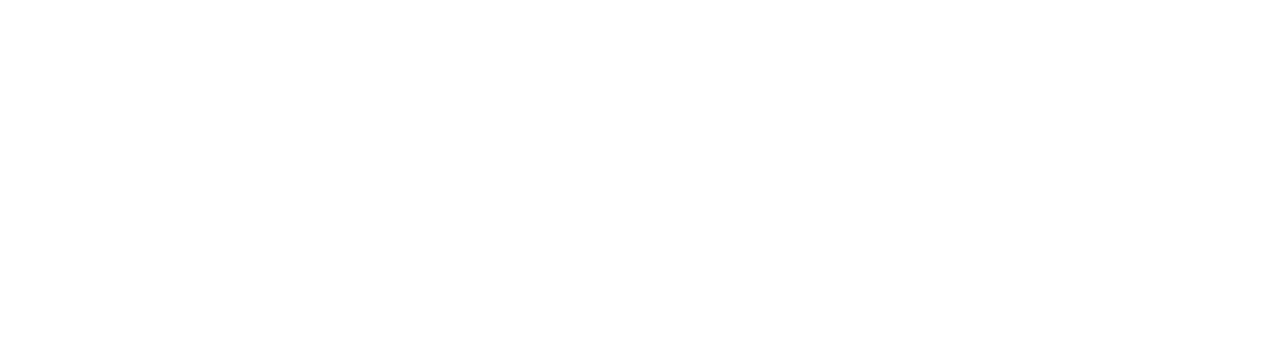
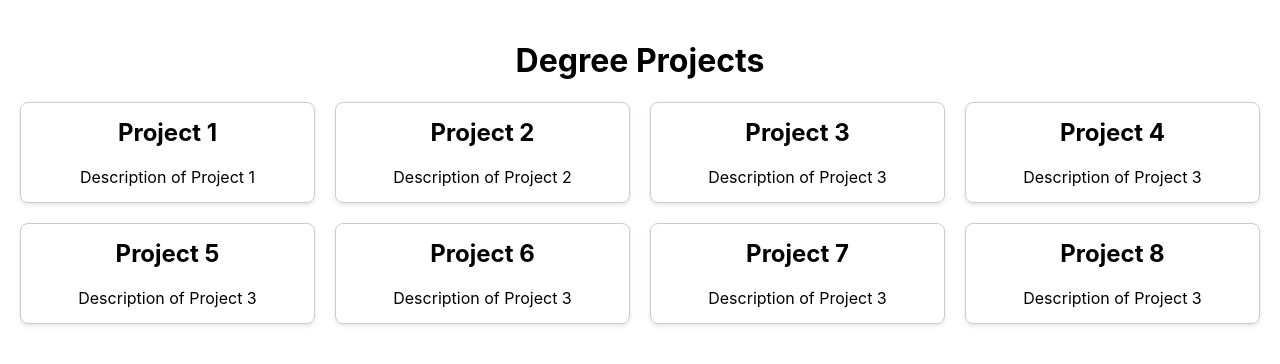
Before and after one commit to KirilChingarov/AcademiX-FrontEnd, a React (Create React App) app: page /degree-projects in a window 1280 px wide. Before the commit this address had no page. Shown: the top 364 px of the page. Built offline with nearby package versions, Linux system fonts and the light colour scheme.

Commit message:
Created page showing all degree projects

```diff
--- a/src/App.js
+++ b/src/App.js
@@ -2,6 +2,7 @@
 import LoginPage from './pages/Login/LoginPage'
 import CreateDegreeProjectPage from './pages/CreateDegreeProject/CreateDegreeProjectPage'
 import EditDegreeProjectPage from './pages/EditDegreeProject/EditDegreeProjectPage'
+import DegreeProjectsPage from './pages/DisplayDegreeProjects/DegreeProjectsPage'
 
 function App() {
   return (
@@ -17,6 +18,7 @@
             path='/edit-degree-project'
             element={<EditDegreeProjectPage />}
           />
+          <Route path='/degree-projects' element={<DegreeProjectsPage />} />
         </Routes>
       </BrowserRouter>
     </div>
--- /dev/null
+++ b/src/pages/DisplayDegreeProjects/DegreeProjectsPage.css
@@ -0,0 +1,26 @@
+.degreeProjectsDisplay {
+    padding: 20px;
+    text-align: center;
+}
+
+.degreeProjectsDisplay .projectsGrid {
+    display: grid;
+    grid-template-columns: repeat(auto-fill, minmax(250px, 1fr));
+    gap: 20px;
+    margin-top: 20px;
+}
+
+.degreeProjectsDisplay .projectCard {
+    border: 1px solid #ccc;
+    padding: 15px;
+    border-radius: 8px;
+    box-shadow: 0 2px 4px rgba(0, 0, 0, 0.1);
+}
+
+.degreeProjectsDisplay .projectCard h2 {
+    margin-top: 0;
+}
+
+.degreeProjectsDisplay .projectCard p {
+    margin-bottom: 0;
+}
--- /dev/null
+++ b/src/pages/DisplayDegreeProjects/DegreeProjectsPage.js
@@ -0,0 +1,47 @@
+import { useState, useEffect } from 'react'
+import './DegreeProjectsPage.css' // Import the CSS file
+
+const DegreeProjectsPage = () => {
+  const [projects, setProjects] = useState([])
+
+  const fetchData = async () => {
+    const mockData = [
+      {
+        id: 1,
+        title: 'Project 1',
+        description: 'Description of Project 1',
+      },
+      { id: 2, title: 'Project 2', description: 'Description of Project 2' },
+      { id: 3, title: 'Project 3', description: 'Description of Project 3' },
+      { id: 4, title: 'Project 4', description: 'Description of Project 3' },
+      { id: 5, title: 'Project 5', description: 'Description of Project 3' },
+      { id: 6, title: 'Project 6', description: 'Description of Project 3' },
+      { id: 7, title: 'Project 7', description: 'Description of Project 3' },
+      { id: 8, title: 'Project 8', description: 'Description of Project 3' },
+    ]
+
+    return mockData
+  }
+
+  useEffect(() => {
+    fetchData().then((data) => {
+      setProjects(data)
+    })
+  }, [])
+
+  return (
+    <div className='degreeProjectsDisplay'>
+      <h1>Degree Projects</h1>
+      <div className='projectsGrid'>
+        {projects.map((project) => (
+          <div key={project.id} className='projectCard'>
+            <h2>{project.title}</h2>
+            <p>{project.description}</p>
+          </div>
+        ))}
+      </div>
+    </div>
+  )
+}
+
+export default DegreeProjectsPage
```
Also changed, not shown: 1 other file (tests, documents, lock files or other folders).
